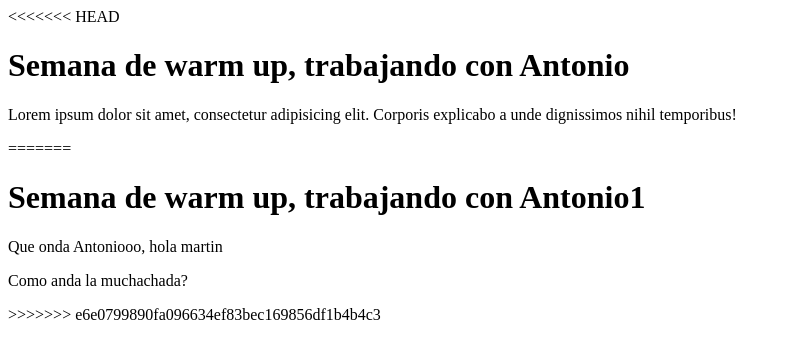
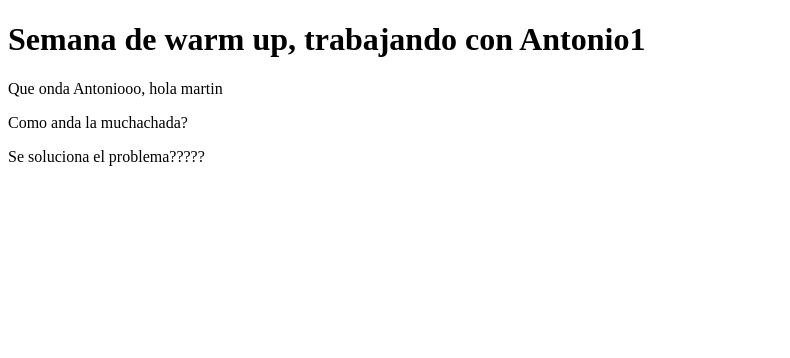
Before and after one commit to antoluduenabereziuk21/RepoPrueba, a website: page client/index.html in a window 1280 px wide. Shown: the whole page, without its empty margins (0-790 px from the left). Drawn offline with Linux system fonts and the light colour scheme.

Commit message:
added new p

```diff
--- a/client/index.html
+++ b/client/index.html
@@ -7,15 +7,9 @@
     <title>Alkemy</title>
   </head>
   <body>
-<<<<<<< HEAD
-    <div class="container">
-      <h1>Semana de warm up, trabajando con Antonio</h1>
-      <p>Lorem ipsum dolor sit amet, consectetur adipisicing elit. Corporis explicabo a unde dignissimos nihil temporibus!</p>
-    </div>
-=======
     <h1>Semana de warm up, trabajando con Antonio1</h1>
     <p>Que onda Antoniooo, hola martin</p>
     <p>Como anda la muchachada?</p>
->>>>>>> e6e0799890fa096634ef83bec169856df1b4b4c3
+    <p>Se soluciona el problema?????</p>
   </body>
 </html>
```
